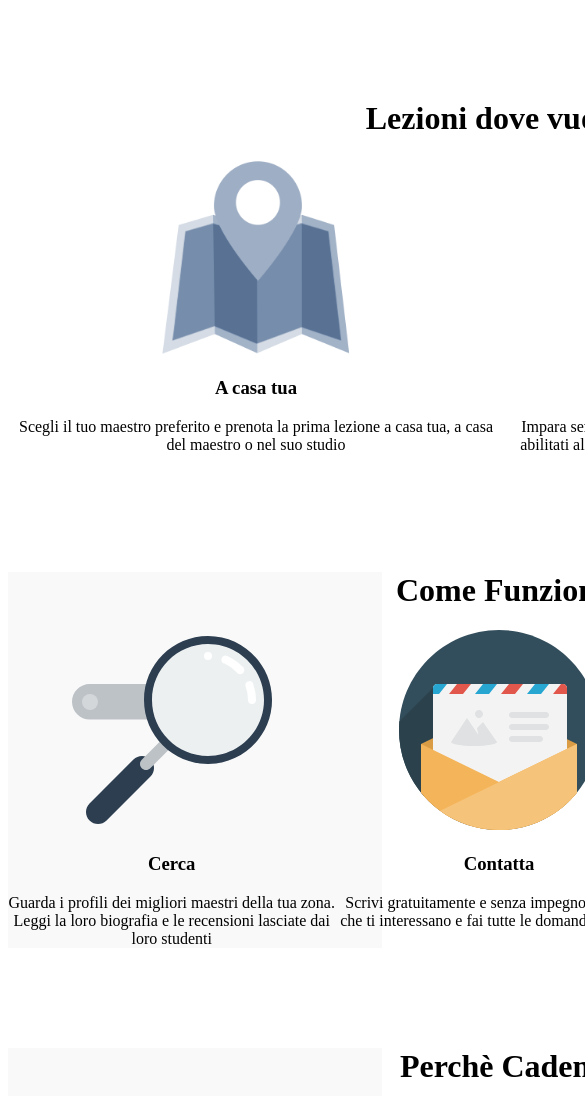
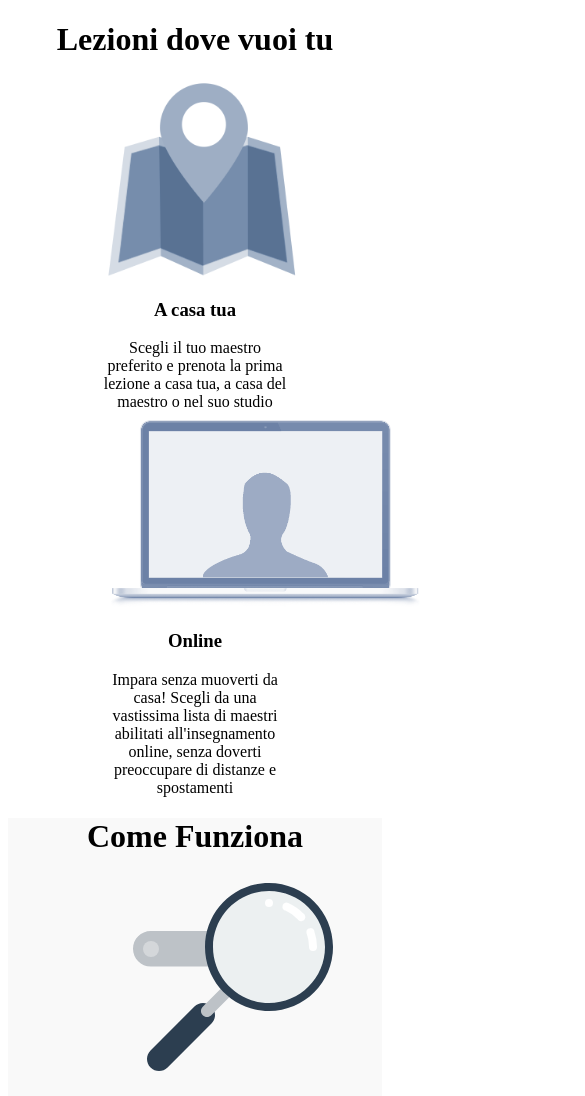
Before and after one commit to pietro900/html-css-resp-wannabe, a plain HTML site: page index.html in a window 390 px wide. Shown: the top 1096 px of the page, 585 px wide, since content can reach past the window. Drawn offline with Linux system fonts and the light colour scheme.

Commit message:
media query

```diff
--- a/style.css
+++ b/style.css
@@ -65,3 +65,22 @@ img{
 .clear {
   clear:both;
 }
+
+@media screen and (max-width:420px){
+    .row{
+        width: 100%;
+        margin-top: 0;
+    }
+
+    #lezioni .row > .left, #lezioni .row > .right{
+        float:none;
+        margin: auto;
+    }
+
+    #steps .row > .left,
+    #steps .row > .central,
+    #steps .row > .right{
+      float: none;
+      margin: auto;
+  }
+}
```
Also changed, not shown: index.html (+1 -1 lines).
